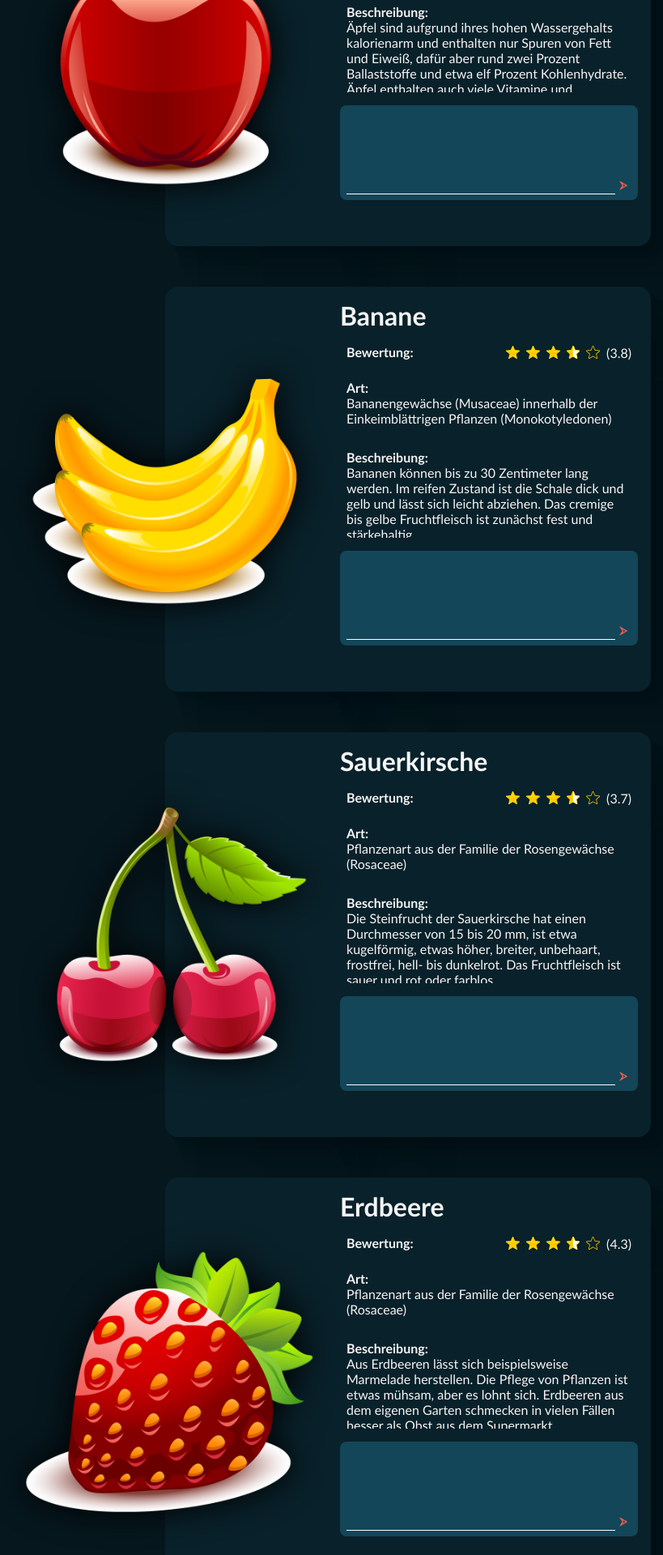
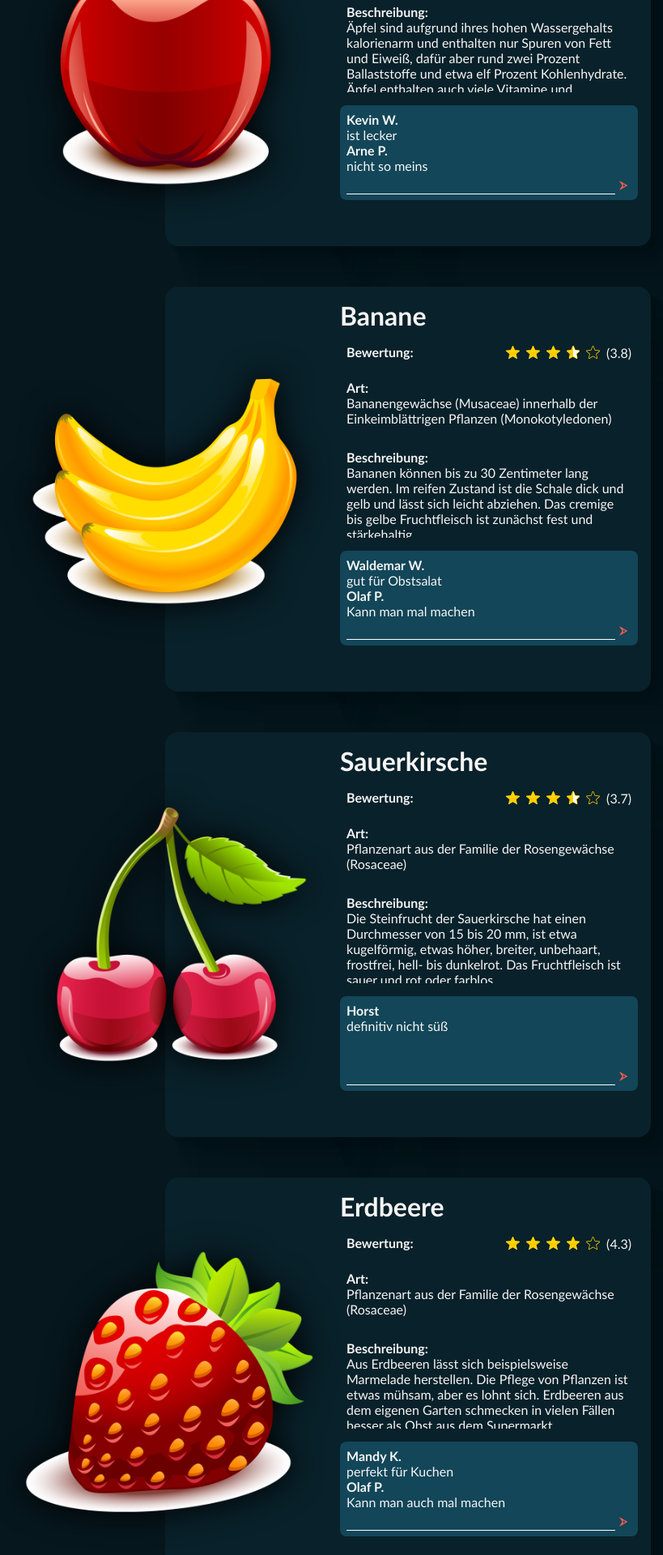
Before and after one commit to devhorn/DAFruits, an Angular app: page / in a window 1280 px wide. Shown: the part 360-2280 px from the top of the page at 81% size, without its empty margins (236-1055 px from the left). Built offline with nearby package versions, Linux system fonts and the light colour scheme.

Commit message:
fruitlist rating stars

```diff
--- a/src/app/fruitlist/fruitlist.component.html
+++ b/src/app/fruitlist/fruitlist.component.html
@@ -9,11 +9,14 @@
       <div>
         <p><b>Bewertung:</b></p>
         <div>
+          @for(count of [1,2,3,4,5]; track fruitlist) { @if(item.stars >= count){
           <img src="./assets/img/stars/star.svg" alt="" srcset="" />
-          <img src="./assets/img/stars/star.svg" alt="" srcset="" />
-          <img src="./assets/img/stars/star.svg" alt="" srcset="" />
+          }@else if(item.stars >= count - 0.5){
           <img src="./assets/img/stars/star-half.svg" alt="" srcset="" />
+          }@else{
           <img src="./assets/img/stars/star-empty.svg" alt="" srcset="" />
+          } }
+
           <p>({{ item.stars }})</p>
         </div>
       </div>
@@ -21,10 +24,19 @@
       <div><b>Beschreibung:</b><br />{{ item.description }}</div>
       <div>
         <div>
-          <!-- <div><b>{{review.name}}:</b><br>{{review.text}}</div> -->
+          @for(review of item.reviews; track review){
+          <div>
+            <b>{{ review.name }}</b>
+            <br />
+            {{ review.text }}
+          </div>
+          } @empty {
+          <p>Keine Kommentare vorhanden</p>
+          }
         </div>
         <div>
-          <input type="text" /><button>
+          <input type="text" />
+          <button>
             <img src="./assets/img/arrow-35-32.png" alt="" srcset="" />
           </button>
         </div>
--- a/src/app/fruitlist/fruitlist.component.ts
+++ b/src/app/fruitlist/fruitlist.component.ts
@@ -18,8 +18,14 @@ export class FruitlistComponent {
       genus: 'Kernobstgewächsen innerhalb der Familie der Rosengewächse',
       stars: 2.3,
       reviews: [
-        { name: 'Kevin W.', text: 'ist lecker' },
-        { name: 'Arne P.', text: 'nicht so meins' },
+        {
+          name: 'Kevin W.',
+          text: 'ist lecker',
+        },
+        {
+          name: 'Arne P.',
+          text: 'nicht so meins',
+        },
       ],
     },
     {
@@ -27,12 +33,17 @@ export class FruitlistComponent {
       img: 'banana.png',
       description:
         'Bananen können bis zu 30 Zentimeter lang werden. Im reifen Zustand ist die Schale dick und gelb und lässt sich leicht abziehen. Das cremige bis gelbe Fruchtfleisch ist zunächst fest und stärkehaltig.',
-      genus:
-        'Bananengewächse (Musaceae) innerhalb der Einkeimblättrigen Pflanzen (Monokotyledonen)',
+      genus: 'Bananengewächse (Musaceae) innerhalb der Einkeimblättrigen Pflanzen (Monokotyledonen)',
       stars: 3.8,
       reviews: [
-        { name: 'Waldemar W.', text: 'gut für Obstsalat' },
-        { name: 'Olaf P.', text: 'Kann man mal machen' },
+        {
+          name: 'Waldemar W.',
+          text: 'gut für Obstsalat',
+        },
+        {
+          name: 'Olaf P.',
+          text: 'Kann man mal machen',
+        },
       ],
     },
     {
@@ -42,7 +53,12 @@ export class FruitlistComponent {
         'Die Steinfrucht der Sauerkirsche hat einen Durchmesser von 15 bis 20 mm, ist etwa kugelförmig, etwas höher, breiter, unbehaart, frostfrei, hell- bis dunkelrot. Das Fruchtfleisch ist sauer und rot oder farblos.',
       genus: 'Pflanzenart aus der Familie der Rosengewächse (Rosaceae)',
       stars: 3.7,
-      reviews: [{ name: 'Horst', text: 'definitiv nicht süß' }],
+      reviews: [
+        {
+          name: 'Horst',
+          text: 'definitiv nicht süß',
+        },
+      ],
     },
     {
       name: 'Erdbeere',
@@ -52,8 +68,14 @@ export class FruitlistComponent {
       genus: 'Pflanzenart aus der Familie der Rosengewächse (Rosaceae)',
       stars: 4.3,
       reviews: [
-        { name: 'Mandy K.', text: 'perfekt für Kuchen' },
-        { name: 'Olaf P.', text: 'Kann man auch mal machen' },
+        {
+          name: 'Mandy K.',
+          text: 'perfekt für Kuchen',
+        },
+        {
+          name: 'Olaf P.',
+          text: 'Kann man auch mal machen',
+        },
       ],
     },
     {
@@ -64,8 +86,14 @@ export class FruitlistComponent {
       genus: 'Pflanzenart aus der Familie der  Rautengewächse',
       stars: 1.3,
       reviews: [
-        { name: 'Horst', text: 'auch definitiv nicht süß' },
-        { name: 'Paul K.', text: 'nicht perfekt für Kuchen' },
+        {
+          name: 'Horst',
+          text: 'auch definitiv nicht süß',
+        },
+        {
+          name: 'Paul K.',
+          text: 'nicht perfekt für Kuchen',
+        },
       ],
     },
     {
@@ -76,8 +104,14 @@ export class FruitlistComponent {
       genus: 'Pflanzenart aus der Familie der  Rautengewächse',
       stars: 4.7,
       reviews: [
-        { name: 'Kevin W.', text: 'Ganz gut in der Regel!' },
-        { name: 'Oliver J.', text: 'Absoluter Favorit beim Frühstück' },
+        {
+          name: 'Kevin W.',
+          text: 'Ganz gut in der Regel!',
+        },
+        {
+          name: 'Oliver J.',
+          text: 'Absoluter Favorit beim Frühstück',
+        },
       ],
     },
   ];
```
